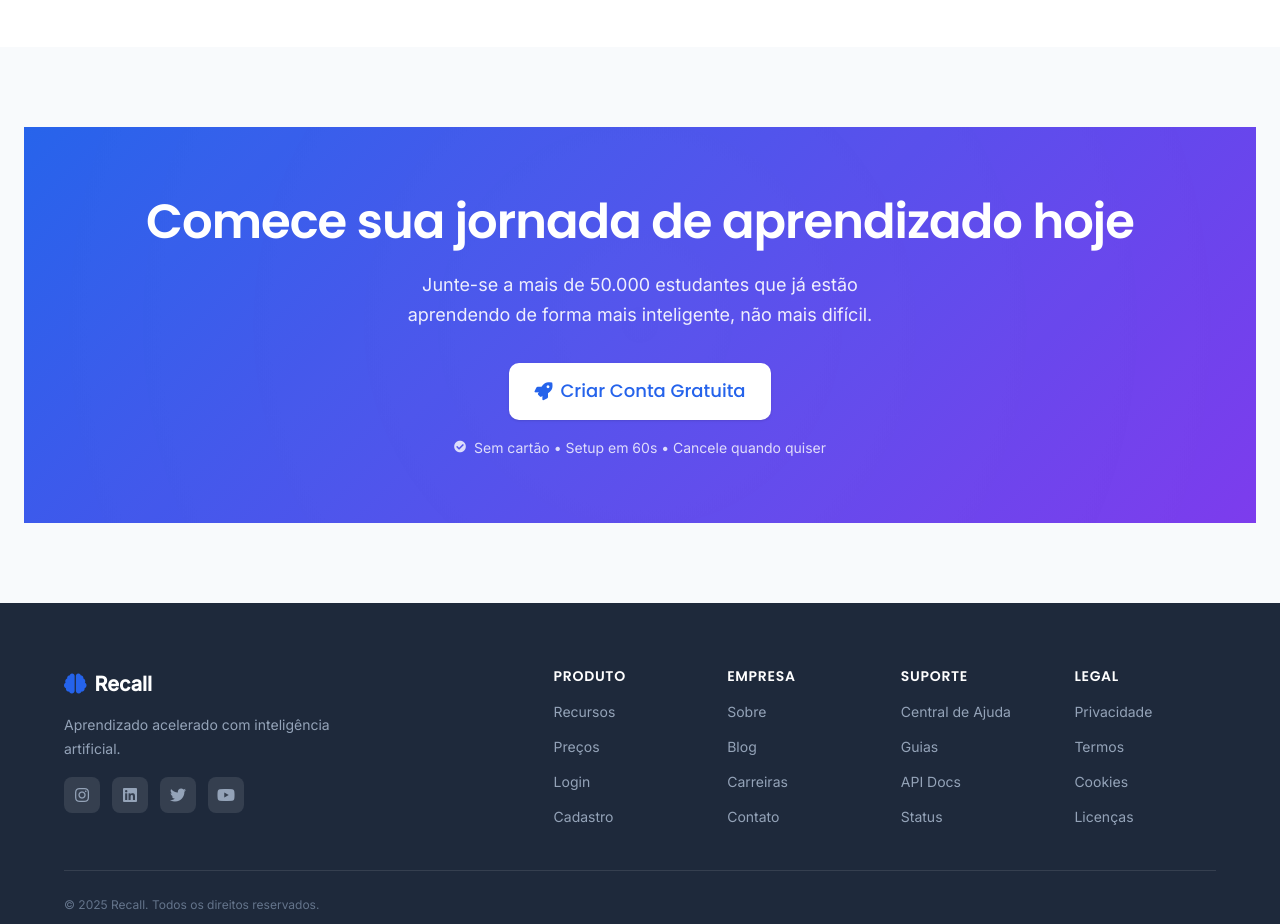
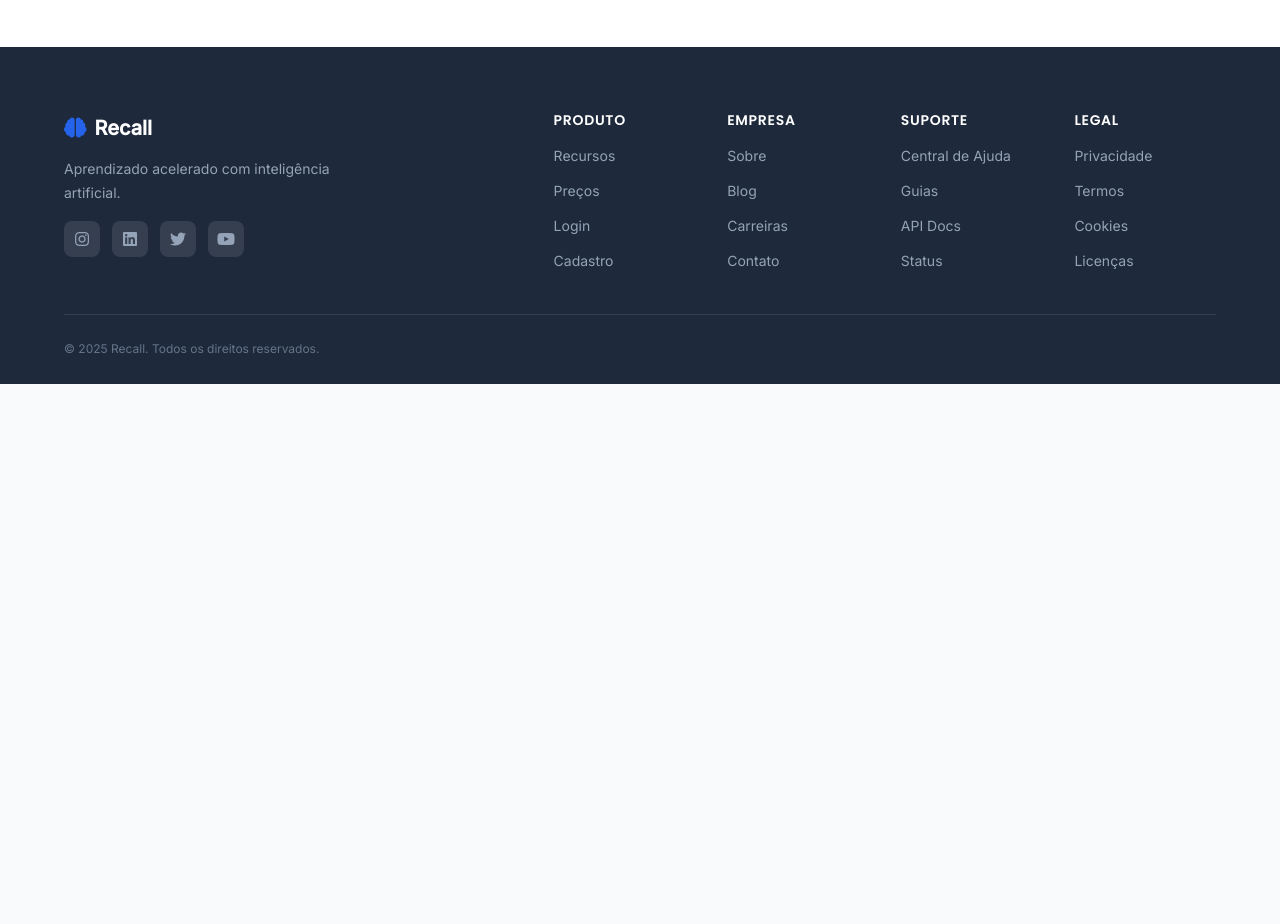
Before and after one commit to RD1707/project-recall, a React (Vite) app in the folder frontend/: page / in a window 1280 px wide. Shown: the part 6220-7144 px from the top of the page. After the commit the page ends 6604 px from the top, so only its background shows below. Built offline with nearby package versions, Linux system fonts and the light colour scheme.

Commit message:
Update Landing.jsx

```diff
--- a/frontend/src/pages/Landing.jsx
+++ b/frontend/src/pages/Landing.jsx
@@ -488,28 +488,6 @@ function Landing() {
                     </div>
                 </section>
 
-                {/* CTA Final */}
-                <section className="final-cta">
-                    <div className="landing-container">
-                        <div className="cta-content">
-                            <h2>Comece sua jornada de aprendizado hoje</h2>
-                            <p>
-                                Junte-se a mais de 50.000 estudantes que já estão aprendendo
-                                de forma mais inteligente, não mais difícil.
-                            </p>
-                            <div className="cta-actions">
-                                <Link to="/register" className="btn btn-primary btn-lg">
-                                    <i className="fas fa-rocket"></i>
-                                    Criar Conta Gratuita
-                                </Link>
-                                <span className="cta-note">
-                                    <i className="fas fa-check-circle"></i>
-                                    Sem cartão • Setup em 60s • Cancele quando quiser
-                                </span>
-                            </div>
-                        </div>
-                    </div>
-                </section>
             </main>
 
             {/* Footer */}
```
